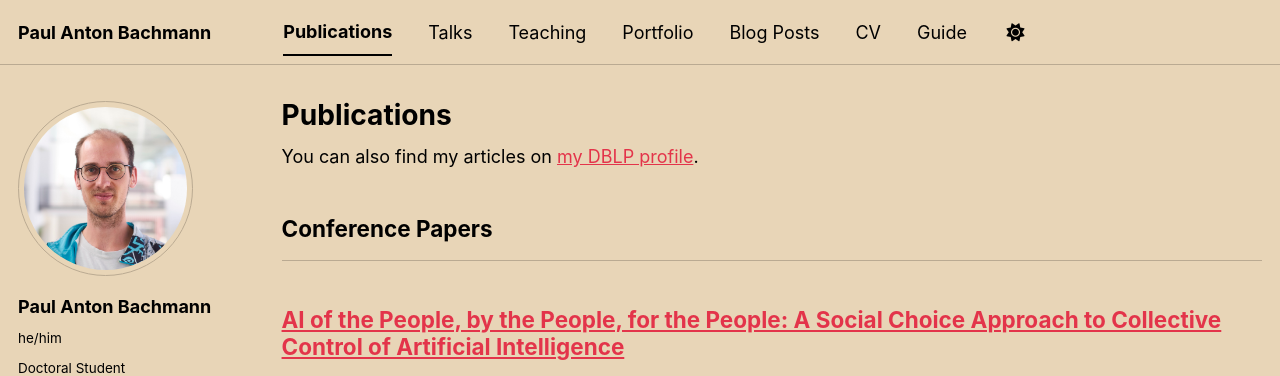
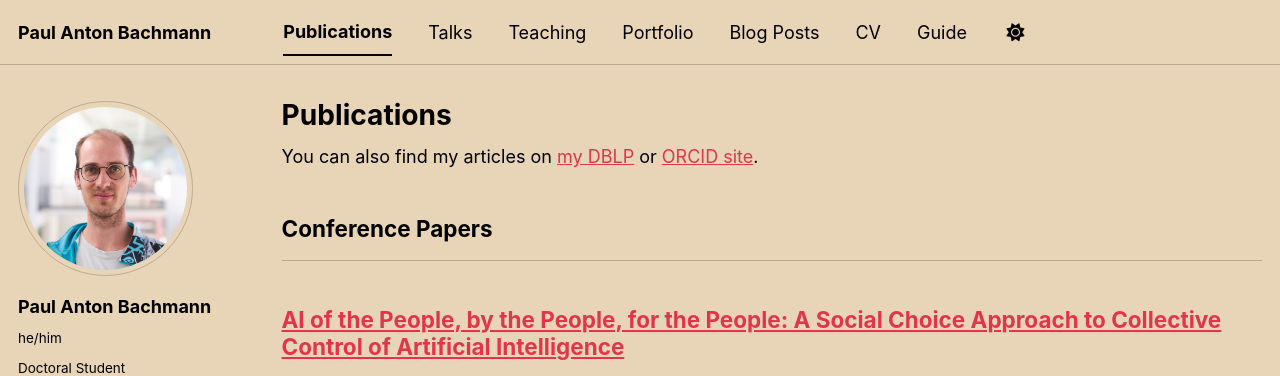
Before and after one commit to pabachmann/pabachmann.github.io, a Jekyll site: the page built from _pages/publications.html, in a window 1280 px wide. Shown: the top 376 px of the page. Built offline with Jekyll 4.4.1, drawn with Linux system fonts in a browser that asks for light colours; a style sheet for code colours, icons or effects is not loaded.

Commit message:
Update publications.html

```diff
--- a/_pages/publications.html
+++ b/_pages/publications.html
@@ -5,9 +5,7 @@
 author_profile: true
 ---
 
-{% if site.author.dblp %}
-  <div class="wordwrap">You can also find my articles on <a href="{{site.author.dblp}}">my DBLP profile</a>.</div>
-{% endif %}
+<div class="wordwrap">You can also find my articles on <a href="{{site.author.dblp}}">my DBLP</a> or <a href="{{site.author.orcid}}">ORCID site</a>.</div>
 
 {% include base_path %}
 
```
